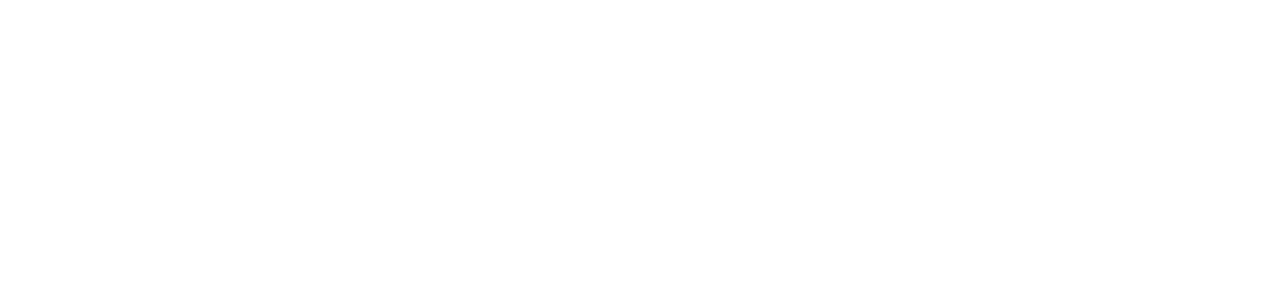
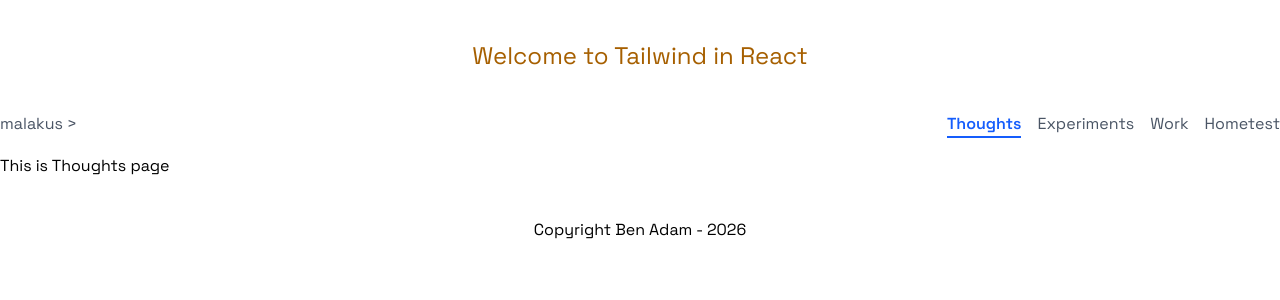
Before and after one commit to malakus4/portfolio-react, a React (Vite) app: page /thoughts in a window 1280 px wide. Before the commit this address had no page. Shown: the top 300 px of the page. Built offline with nearby package versions, Linux system fonts and the light colour scheme.

Commit message:
feat: add Thoughts component and route

```diff
--- a/src/App.jsx
+++ b/src/App.jsx
@@ -3,6 +3,7 @@
 import Hometest from './pages/Hometest.jsx'
 import MainLayout from './layouts/MainLayout.jsx'
 import Home from './pages/Home.jsx'
+import Thoughts from './pages/Thoughts.jsx'
 import ExperimentPreview from './components/sections/ExperimentPreview.jsx'
 
 function App() {
@@ -29,7 +30,17 @@
 
       </Route>
 
+
+
+      {/* route for Thoughts page */}
+
+      <Route element={ <MainLayout/> }>
+        <Route path='/thoughts'
+          element={ <Thoughts/> }/>
+      </Route>
+
       {/* route for Experiments page */}
+      {/* route for Work page */}
       <Route element={ <MainLayout/> }>
         <Route path='/experiments'
           element={ <ExperimentPreview/> }/>
--- /dev/null
+++ b/src/pages/Thoughts.jsx
@@ -0,0 +1,9 @@
+import React from 'react'
+
+function Thoughts() {
+  return (
+    <div className='py-4'>This is Thoughts page</div>
+  )
+}
+
+export default Thoughts
```
